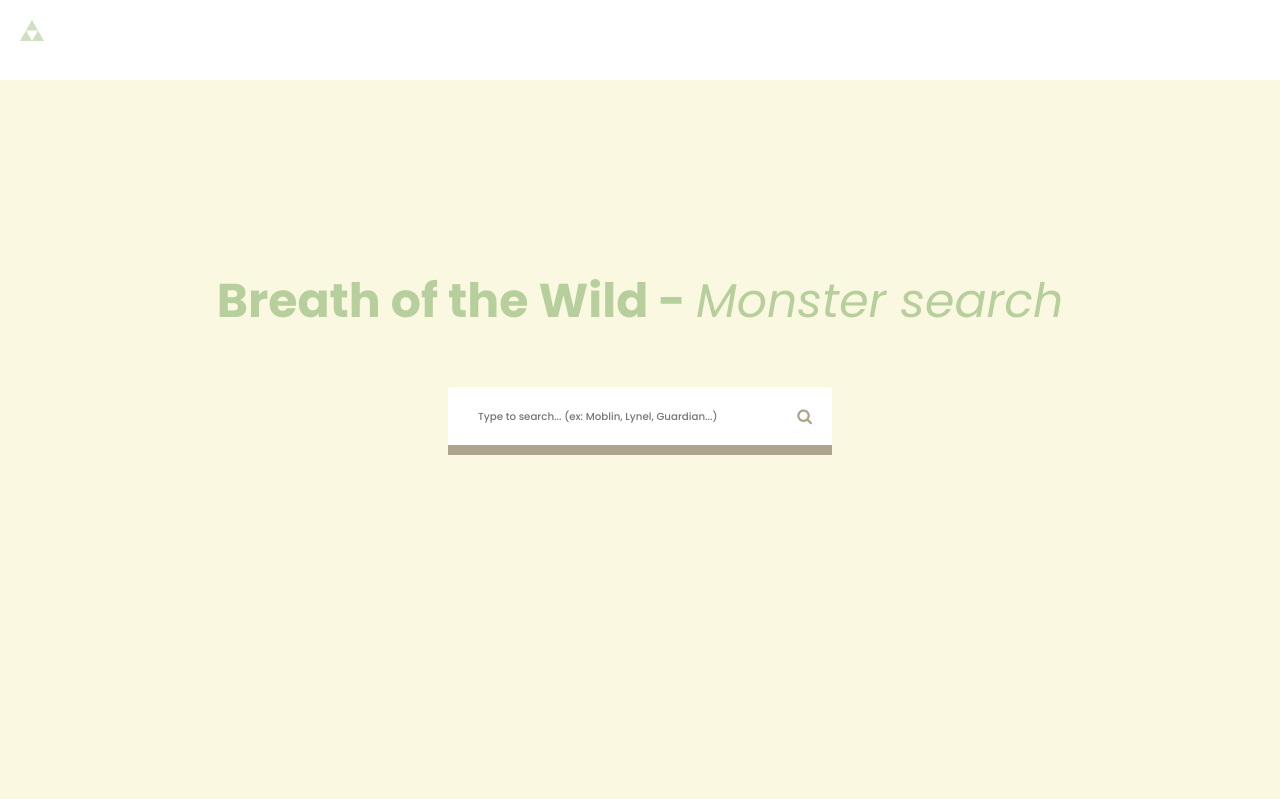
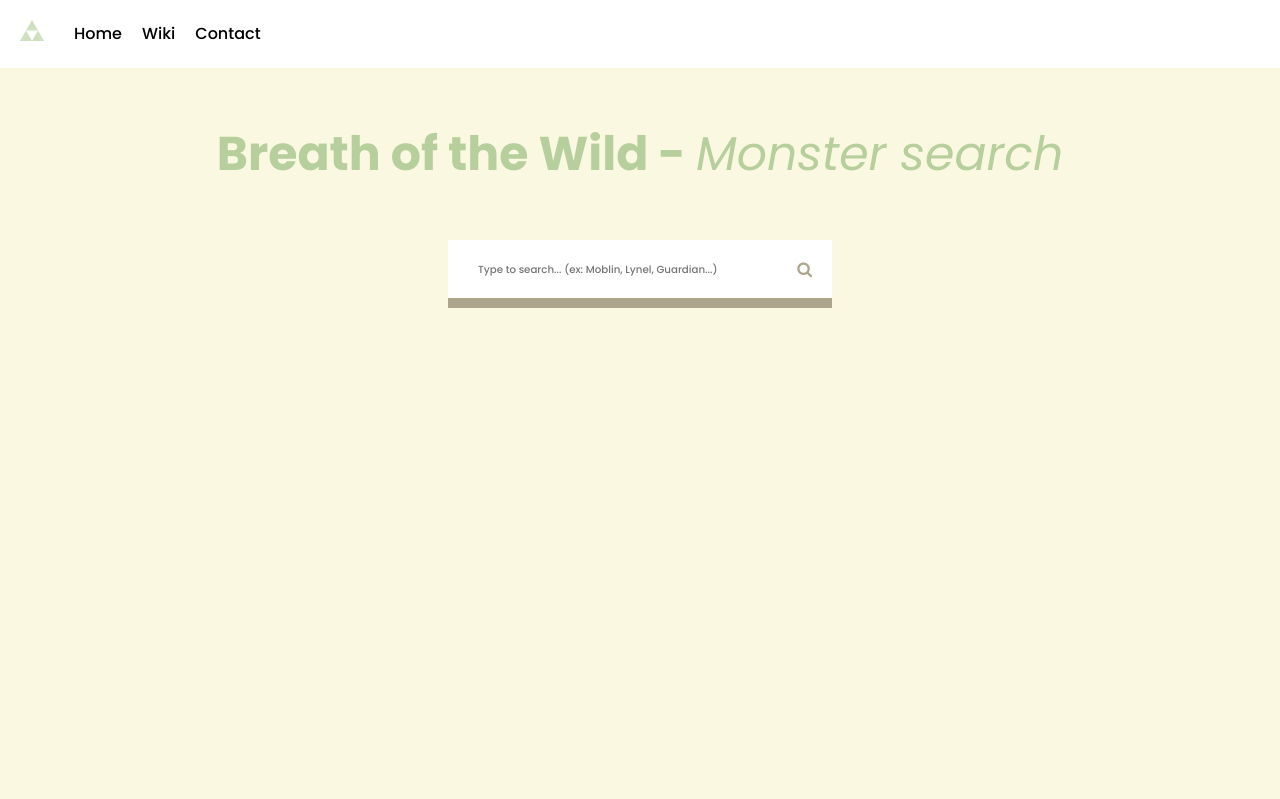
Before and after one commit to baptiste-gauthier/autocompletion, a PHP site: page / in a window 1280 px wide. Shown: the top 799 px of the page. After the commit the page ends 308 px from the top, so only its background shows below. Run offline with PHP 8.4, Linux system fonts and the light colour scheme.

Commit message:
resultats de la recherche check
resultats de la recherche check

```diff
--- a/index.php
+++ b/index.php
@@ -14,6 +14,11 @@
             <div>
                 <img src="images/tri_force.svg" alt="triforce">
             </div>
+            <ul>
+                <li> Home </li>
+                <li> Wiki </li>
+                <li> Contact </li>
+            </ul>
 
         </header>
 
@@ -33,11 +38,11 @@
 
                         </ul>
                     </div>
+                </article>
+            </section>
 
-                    <div id="search_result">
+            <section id="search_result">
 
-                    </div>
-                </article>
             </section>
 
 
--- a/script.js
+++ b/script.js
@@ -82,6 +82,8 @@
 $(document).ready( () => {
     $(document).on("click" , "#search_icon" , () => {
 
+        $("#result").attr("style", "display: none;");
+        $('#search_result').empty() ;
         var search = $('#search_bar').val();
 
         $.ajax({
@@ -95,5 +97,13 @@
         });
     })
 
+})
 
-})
+$('#search_bar').keydown(function(e) {
+    if(e.key == 'Enter')
+    {
+        $('#search_icon').click() ;
+        $('#search_bar').blur() ; // enleve le focus de l'input, pour garder le display none
+
+    }
+});
--- a/style/style.css
+++ b/style/style.css
@@ -10,7 +10,7 @@
   list-style: none;
 }
 
-#search, #search .content_search .bar {
+#search .content_search .bar {
   display: -webkit-box;
   display: -ms-flexbox;
   display: flex;
@@ -28,7 +28,12 @@
 
 header {
   background-color: white;
-  height: 10vh;
+  display: -webkit-box;
+  display: -ms-flexbox;
+  display: flex;
+  -webkit-box-align: center;
+      -ms-flex-align: center;
+          align-items: center;
 }
 
 header div {
@@ -40,12 +45,17 @@
   padding: 20px;
 }
 
-main {
-  height: 150vh;
+header ul {
+  display: -webkit-box;
+  display: -ms-flexbox;
+  display: flex;
+  -webkit-box-align: center;
+      -ms-flex-align: center;
+          align-items: center;
 }
 
-#search {
-  height: 90vh;
+header li {
+  padding: 10px;
 }
 
 #search .content_search {
@@ -60,8 +70,7 @@
       -ms-flex-align: center;
           align-items: center;
   width: 100%;
-  -webkit-transform: translateY(-10vh);
-          transform: translateY(-10vh);
+  margin-top: 50px;
 }
 
 #search .content_search .title h1 {
@@ -159,6 +168,28 @@
   color: white;
 }
 
+#search_result div {
+  padding: 20px 50px;
+}
+
+#search_result div h3 {
+  font-style: italic;
+  text-transform: capitalize;
+}
+
+#search_result div h3 a {
+  color: #96C8D9;
+}
+
+#search_result h1 {
+  padding: 20px 50px;
+  text-decoration: underline;
+}
+
+#search_result .error {
+  padding: 20px 50px;
+}
+
 #monster {
   display: -webkit-box;
   display: -ms-flexbox;
--- a/style/style.scss
+++ b/style/style.scss
@@ -25,7 +25,10 @@
 
 header{
     background-color: white;
-    height: 10vh ;
+    display: flex;
+    align-items: center;
+
+    // height: 10vh ;
     div{
         width: 5%;
 
@@ -34,22 +37,30 @@
             padding: 20px ;
         }
     }
+    ul{
+        display: flex;
+        align-items: center;
+    }
+    li {
+        padding: 10px;
+    }
 }
 
-main{
-    height : 150vh ;
-}
+// main{
+//     height : 150vh ;
+// }
 
 
 #search{
-    @extend %dflex;
-    height: 90vh;
+    // @extend %dflex;
+    // height: 90vh;
     & .content_search{
         display: flex;
         flex-direction: column;
         align-items: center;
         width: 100% ;
-        transform: translateY(-10vh);
+        margin-top: 50px;
+        // transform: translateY(-10vh);
         & .title{
             h1{
                 font-size: 3.7vw;
@@ -129,6 +140,28 @@
 
 }
 
+#search_result{
+    div{
+        padding: 20px 50px ;
+
+        h3{
+            font-style: italic;
+            text-transform: capitalize;
+            a{
+                color:#96C8D9;
+            }
+        }
+    }
+    h1{
+        padding: 20px 50px ;
+        text-decoration: underline;
+    }
+
+    .error{
+        padding: 20px 50px ;
+    }
+}
+
 // page element
 
 #monster {
```
Also changed, not shown: element.php (+14 -0 lines), search_result.php (+12 -1 lines), 1 other file.
